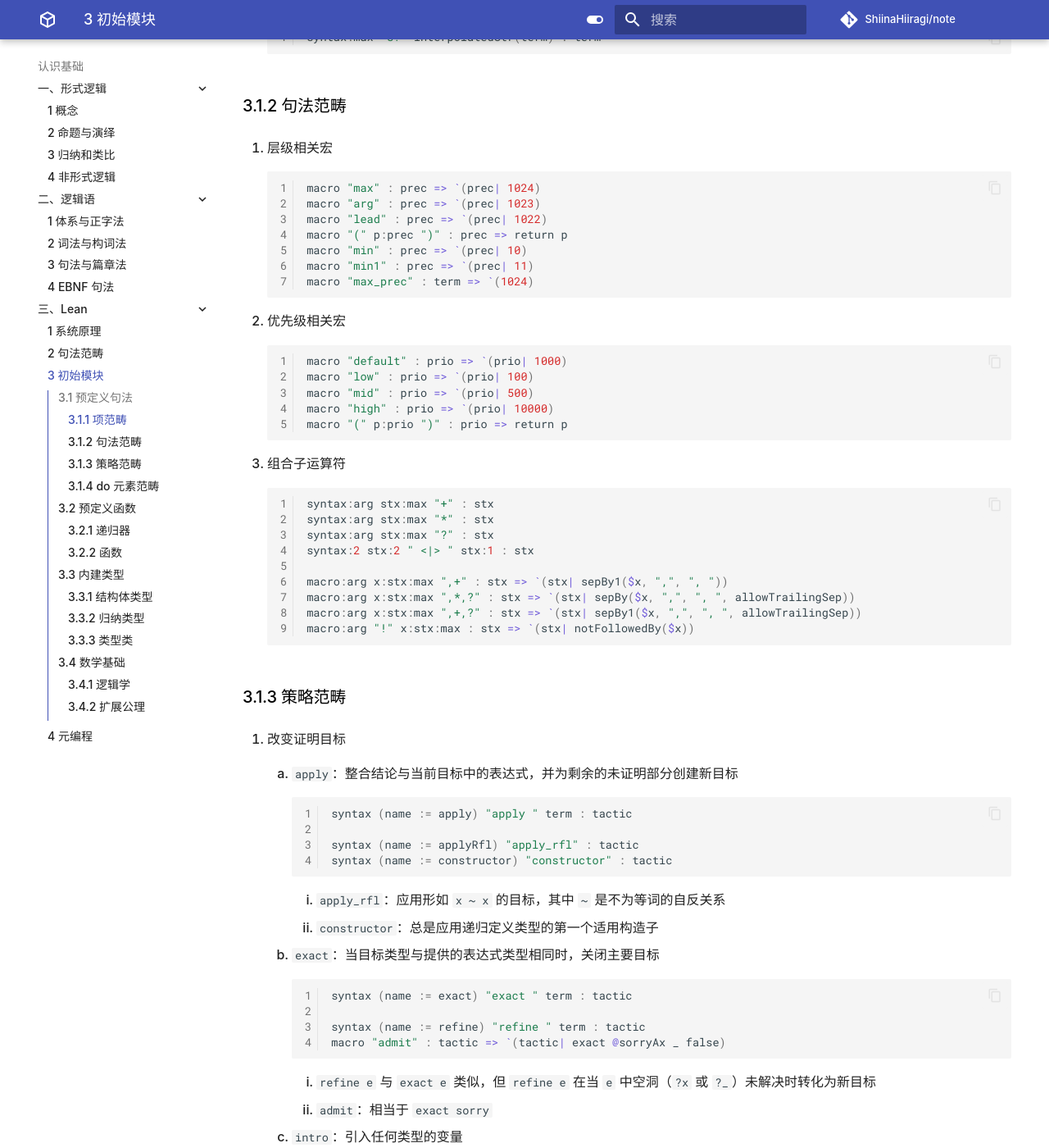
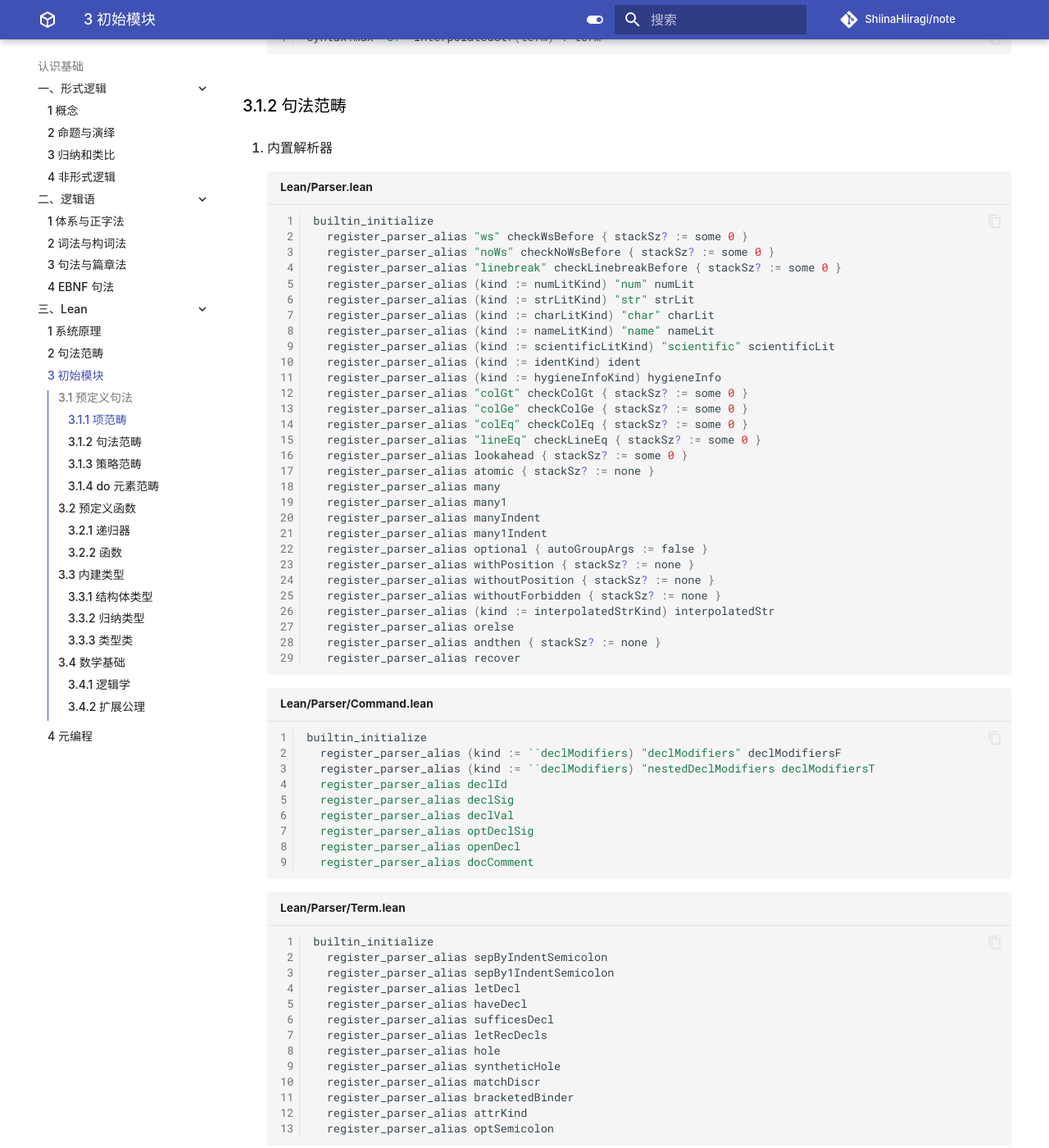
Before and after one commit to ShiinaHiiragi/note, an MkDocs documentation site: the page built from docs/cogn/lean/init.md, in a window 1280 px wide and 1400 px high, scrolled down 1932 px. Shown: the whole window at 82% size. Built offline with MkDocs 1.6.1 and Material for MkDocs 9.7.7, drawn with Linux system fonts in a browser that asks for light colours; comment, search, counter and statistics services are not loaded; some of the changed text lies outside the part shown.

Commit message:
add corpus

````diff
--- a/docs/cogn/lean/init.md
+++ b/docs/cogn/lean/init.md
@@ -94,7 +94,98 @@
     ```
 
 ### 3.1.2 句法范畴
-1. 层级相关宏
+1. 内置解析器
+
+    ```lean linenums="1" title="Lean/Parser.lean"
+    builtin_initialize
+      register_parser_alias "ws" checkWsBefore { stackSz? := some 0 }
+      register_parser_alias "noWs" checkNoWsBefore { stackSz? := some 0 }
+      register_parser_alias "linebreak" checkLinebreakBefore { stackSz? := some 0 }
+      register_parser_alias (kind := numLitKind) "num" numLit
+      register_parser_alias (kind := strLitKind) "str" strLit
+      register_parser_alias (kind := charLitKind) "char" charLit
+      register_parser_alias (kind := nameLitKind) "name" nameLit
+      register_parser_alias (kind := scientificLitKind) "scientific" scientificLit
+      register_parser_alias (kind := identKind) ident
+      register_parser_alias (kind := hygieneInfoKind) hygieneInfo
+      register_parser_alias "colGt" checkColGt { stackSz? := some 0 }
+      register_parser_alias "colGe" checkColGe { stackSz? := some 0 }
+      register_parser_alias "colEq" checkColEq { stackSz? := some 0 }
+      register_parser_alias "lineEq" checkLineEq { stackSz? := some 0 }
+      register_parser_alias lookahead { stackSz? := some 0 }
+      register_parser_alias atomic { stackSz? := none }
+      register_parser_alias many
+      register_parser_alias many1
+      register_parser_alias manyIndent
+      register_parser_alias many1Indent
+      register_parser_alias optional { autoGroupArgs := false }
+      register_parser_alias withPosition { stackSz? := none }
+      register_parser_alias withoutPosition { stackSz? := none }
+      register_parser_alias withoutForbidden { stackSz? := none }
+      register_parser_alias (kind := interpolatedStrKind) interpolatedStr
+      register_parser_alias orelse
+      register_parser_alias andthen { stackSz? := none }
+      register_parser_alias recover
+    ```
+
+    ```lean linenums="1" title="Lean/Parser/Command.lean"
+    builtin_initialize
+      register_parser_alias (kind := ``declModifiers) "declModifiers" declModifiersF
+      register_parser_alias (kind := ``declModifiers) "nestedDeclModifiers declModifiersT
+      register_parser_alias declId
+      register_parser_alias declSig
+      register_parser_alias declVal
+      register_parser_alias optDeclSig
+      register_parser_alias openDecl
+      register_parser_alias docComment
+    ```
+
+    ```lean linenums="1" title="Lean/Parser/Term.lean"
+    builtin_initialize
+      register_parser_alias sepByIndentSemicolon
+      register_parser_alias sepBy1IndentSemicolon
+      register_parser_alias letDecl
+      register_parser_alias haveDecl
+      register_parser_alias sufficesDecl
+      register_parser_alias letRecDecls
+      register_parser_alias hole
+      register_parser_alias syntheticHole
+      register_parser_alias matchDiscr
+      register_parser_alias bracketedBinder
+      register_parser_alias attrKind
+      register_parser_alias optSemicolon
+    ```
+
+    ```lean linenums="1" title="Lean/Parser/Tactic.lean"
+    builtin_initialize
+      register_parser_alias tacticSeq
+      register_parser_alias tacticSeqIndentGt
+    ```
+
+    ```lean linenums="1" title="Lean/Parser/Do.lean"
+    builtin_initialize
+      register_parser_alias doSeq
+      register_parser_alias termBeforeDo
+    ```
+
+    ```lean linenums="1" title="Lean/Parser/Extra.lean"
+    builtin_initialize
+      register_parser_alias patternIgnore { autoGroupArgs := false }
+      register_parser_alias group { autoGroupArgs := false }
+      register_parser_alias ppHardSpace { stackSz? := some 0 }
+      register_parser_alias ppSpace { stackSz? := some 0 }
+      register_parser_alias ppLine { stackSz? := some 0 }
+      register_parser_alias ppGroup { stackSz? := none }
+      register_parser_alias ppRealGroup { stackSz? := none }
+      register_parser_alias ppRealFill { stackSz? := none }
+      register_parser_alias ppIndent { stackSz? := none }
+      register_parser_alias ppDedent { stackSz? := none }
+      register_parser_alias ppDedentIfGrouped { stackSz? := none }
+      register_parser_alias ppAllowUngrouped { stackSz? := some 0 }
+      register_parser_alias ppHardLineUnlessUngrouped { stackSz? := some 0 }
+    ```
+
+2. 层级相关宏
 
     ```lean linenums="1"
     macro "max" : prec => `(prec| 1024)
@@ -106,7 +197,7 @@
     macro "max_prec" : term => `(1024)
     ```
 
-2. 优先级相关宏
+3. 优先级相关宏
 
     ```lean linenums="1"
     macro "default" : prio => `(prio| 1000)
@@ -116,7 +207,7 @@
     macro "(" p:prio ")" : prio => return p
     ```
 
-3. 组合子运算符
+4. 组合子运算符
 
     ```lean linenums="1"
     syntax:arg stx:max "+" : stx
@@ -786,6 +877,35 @@
           | node (info : SourceInfo) (kind : SyntaxNodeKind) (args : Array Syntax)
           | atom (info : SourceInfo) (val : String)
           | ident (info : SourceInfo) (rawVal : Substring) (val : Name) (preresolved : List Preresolved)
+
+        def mkApp (fn : Term) : (args : TSyntaxArray `term) → Term
+          | #[]  => fn
+          | args => ⟨mkNode `Lean.Parser.Term.app #[fn, mkNullNode args.raw]⟩
+
+        def mkCApp (fn : Name) (args : TSyntaxArray `term) : Term :=
+          mkApp (mkCIdent fn) args
+
+        def mkLit (kind : SyntaxNodeKind) (val : String) (info := SourceInfo.none) : TSyntax kind :=
+          let atom : Syntax := Syntax.atom info val
+          mkNode kind #[atom]
+
+        def mkCharLit (val : Char) (info := SourceInfo.none) : CharLit :=
+          mkLit charLitKind (Char.quote val) info
+
+        def mkStrLit (val : String) (info := SourceInfo.none) : StrLit :=
+          mkLit strLitKind (String.quote val) info
+
+        def mkNumLit (val : String) (info := SourceInfo.none) : NumLit :=
+          mkLit numLitKind val info
+
+        def mkNatLit (val : Nat) (info := SourceInfo.none) : NumLit :=
+          mkLit numLitKind (toString val) info
+
+        def mkScientificLit (val : String) (info := SourceInfo.none) : TSyntax scientificLitKind :=
+          mkLit scientificLitKind val info
+
+        def mkNameLit (val : String) (info := SourceInfo.none) : NameLit :=
+          mkLit nameLitKind val info
 
         structure TSyntax (ks : SyntaxNodeKinds) where
           raw : Syntax
````
Also changed, not shown: docs/cogn/lean/cat.md (+41 -22 lines).
